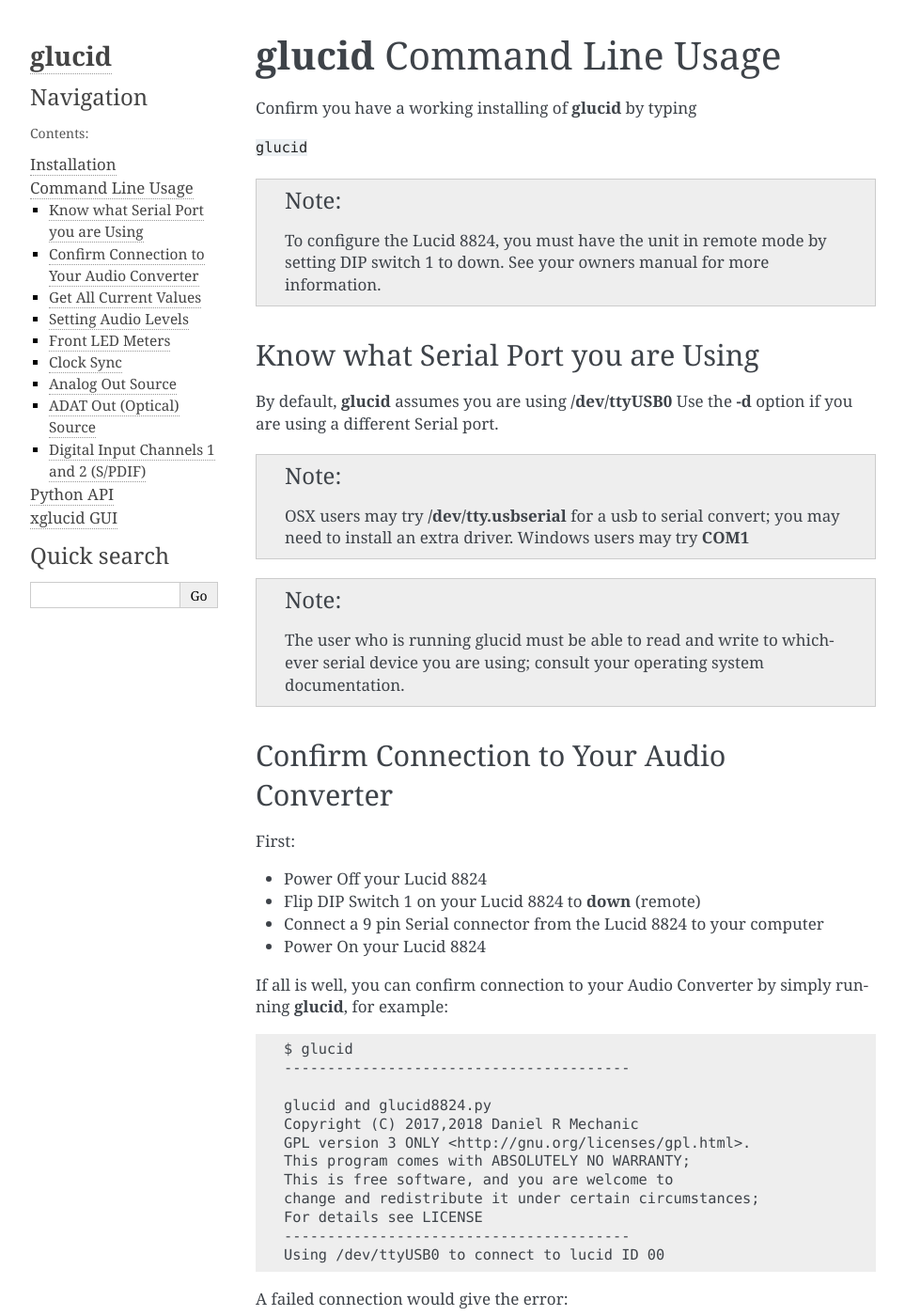
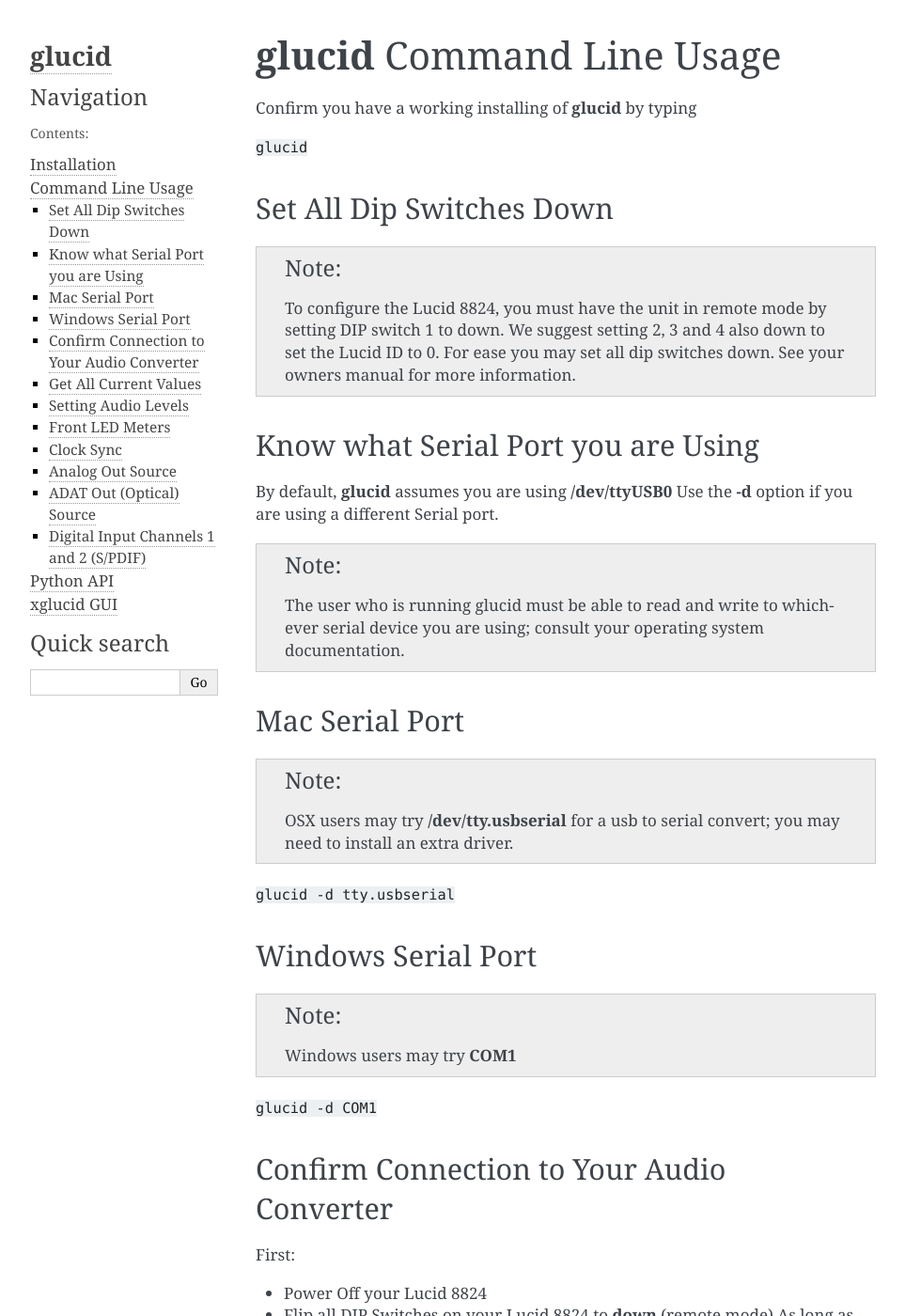
Before and after one commit to danmechanic/glucid, a Sphinx documentation site: the page built from docs/command_line_usage.rst, in a window 1280 px wide and 1400 px high. Shown: the whole window at 94% size, without its empty margins (148-1111 px from the left). Built offline with Sphinx 7.4.7, drawn with Linux system fonts in a browser that asks for light colours; some of the changed text lies outside the part shown.

Commit message:
small documentation updates

```diff
--- a/docs/command_line_usage.rst
+++ b/docs/command_line_usage.rst
@@ -6,9 +6,12 @@
 
 ``glucid``
 
+Set All Dip Switches Down
+=========================
+
 .. note::
 
-   To configure the Lucid 8824, you must have the unit in remote mode by setting DIP switch 1 to down.  See your owners manual for more information.
+   To configure the Lucid 8824, you must have the unit in remote mode by setting DIP switch 1 to down.  We suggest setting 2, 3 and 4 also down to set the Lucid ID to 0.  For ease you may set all dip switches down.  See your owners manual for more information.
 
 Know what Serial Port you are Using
 ===================================
@@ -17,12 +20,32 @@
 
 .. note::
 
-   OSX users may try **/dev/tty.usbserial** for a usb to serial convert; you may need to install an extra driver.  Windows users may try **COM1**
-.. note::
-
    The user who is running glucid must be able to read
    and write to whichever serial device you are using; consult your
    operating system documentation.
+
+
+
+Mac Serial Port
+===============
+
+.. note::
+
+   OSX users may try **/dev/tty.usbserial** for a usb to serial convert; you may need to install an extra driver.
+
+``glucid -d tty.usbserial``
+
+
+Windows Serial Port
+===================
+
+.. note::
+
+   Windows users may try **COM1**
+
+``glucid -d COM1``
+
+
 
 Confirm Connection to Your Audio Converter
 ==========================================
@@ -30,7 +53,7 @@
 First:
 
 * Power Off your Lucid 8824
-* Flip DIP Switch 1 on your Lucid 8824 to **down**  (remote)
+* Flip all DIP Switches on your Lucid 8824 to **down**  (remote mode)  As long as you wish to use software to configure your Lucid, leave the unit in Remote mode.
 * Connect a 9 pin Serial connector from the Lucid 8824 to your computer
 * Power On your Lucid 8824
 
--- a/docs/installation.rst
+++ b/docs/installation.rst
@@ -14,6 +14,11 @@
    :alt: Usb - Serial 9-Pin Converter
 
    By default, **glucid** assumes you are using a USB to 9-pin serial adapter on linux and defaults to **/dev/ttyUSB0** , to overide this default, use the **-d** option.  Windows users may try **COM1** while OSX users may try **/dev/tty.usbserial**
+
+Pre-Compiled Binaries
+=====================
+
+Check github for pre-built binaries for OSX and Windows at https://github.com/danmechanic/glucid/releases/latest
 
 
 Installing glucid via pip
--- a/docs/xglucid.rst
+++ b/docs/xglucid.rst
@@ -20,12 +20,14 @@
    **/dev/tty.usbserial** for a usb to serial interface.  Windows
    users a recommended to try **COM1**.
 
+.. note::
 
+   Be sure to connect your serial interface **before starting xglucid**
 
 First:
 
 * Power Off your Lucid 8824
-* Flip DIP Switch 1 on your Lucid 8824 to **down**  (remote)
+* Flip DIP Switch 1 on your Lucid 8824 to **down**  (remote)  **We recommend setting ALL DIP switches down and leaving them down for as long as you wish to keep your unit configured via software**
 * Connect a 9 pin Serial connector from the Lucid 8824 to your computer
 * Power On your Lucid 8824
 
@@ -57,4 +59,4 @@
 
 If you change any values, select **WRITE** to write them to your ADA8824.
 
-**xglucid** will read the values again and set the interface accordingly.
+Select **READ** to confirm your settings were written successfully.
```
